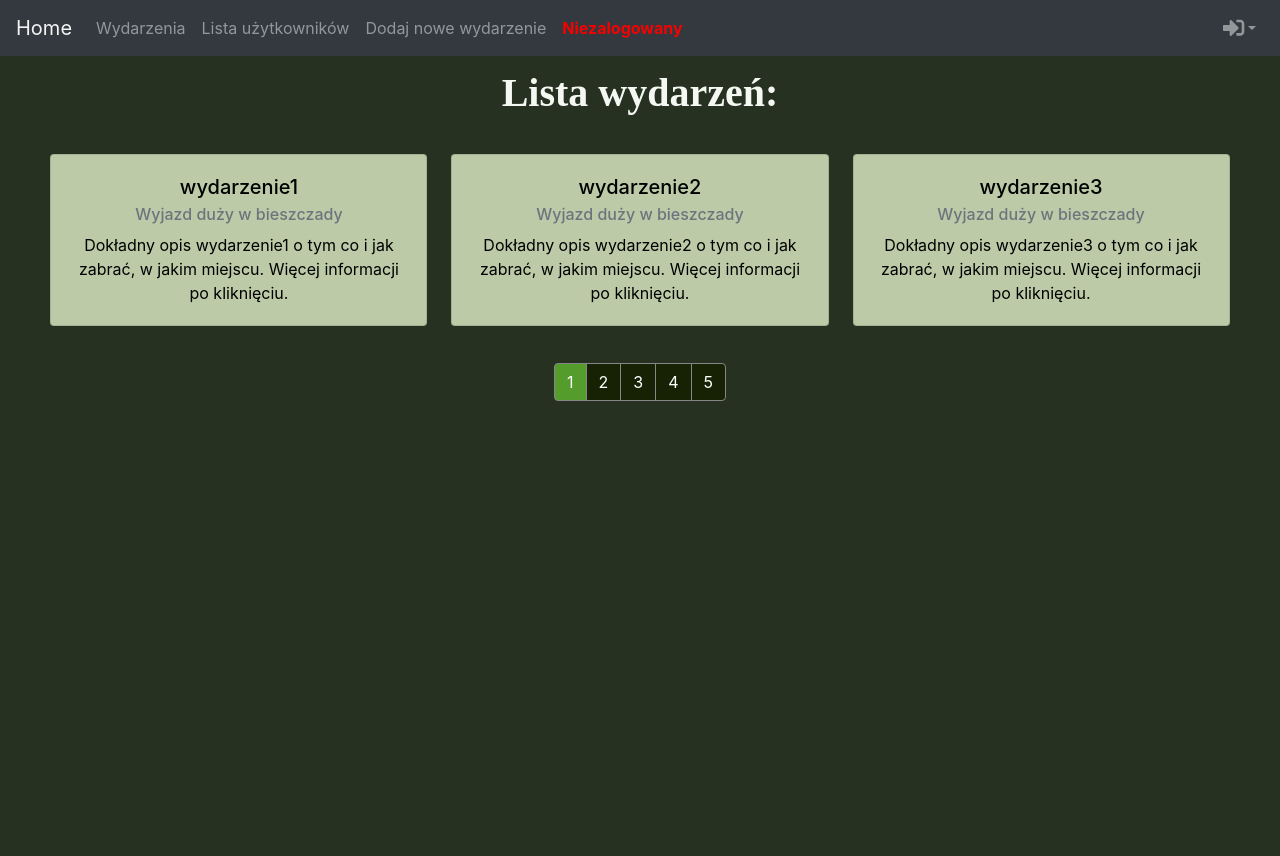
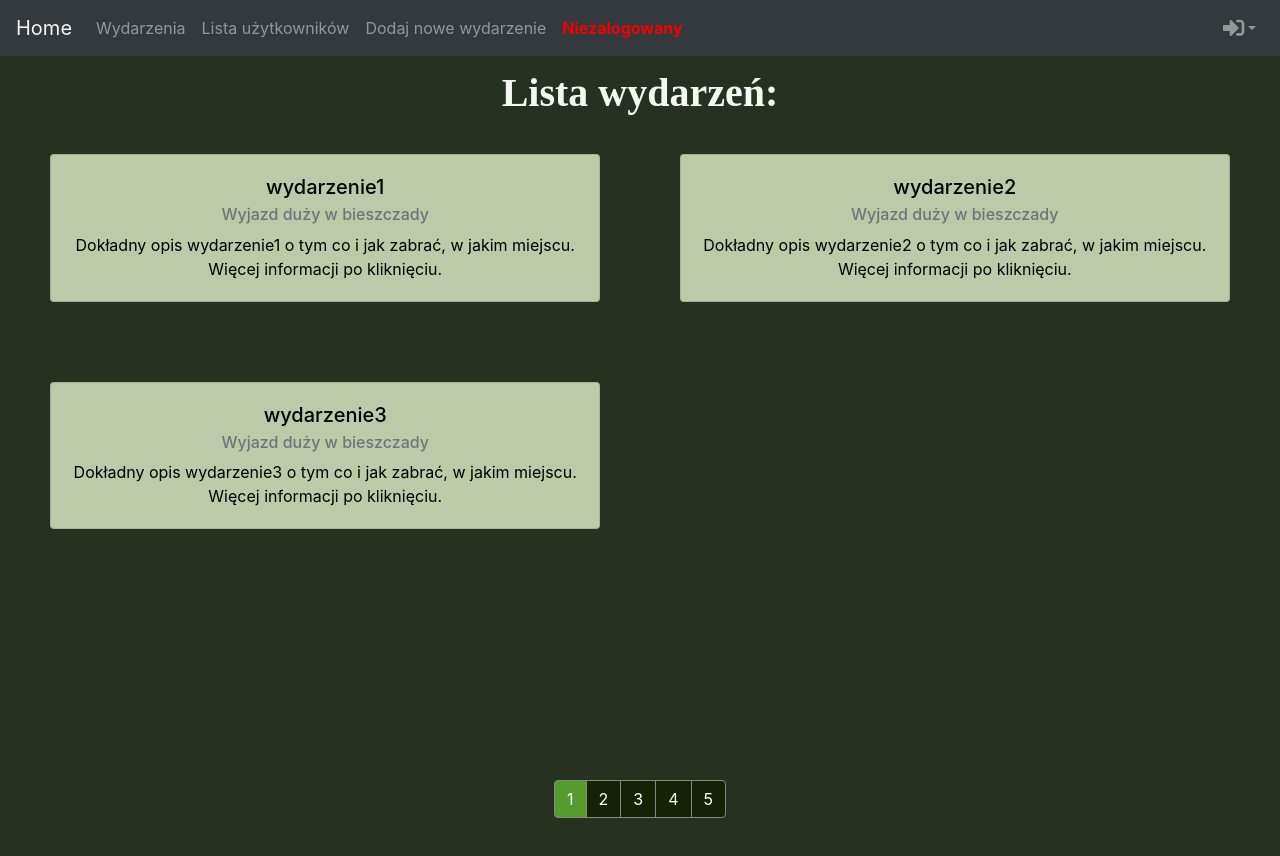
Before and after one commit to kubwosz/event-support-app-frontside, a React (Create React App) app in the folder event-support-app/: page / in a window 1280 px wide. Shown: the top 856 px of the page. Before the commit the page ends 800 px from the top, so only its background shows below. Built offline with nearby package versions, Linux system fonts and the light colour scheme.

Commit message:
added some flexability to the list of events

```diff
--- a/event-support-app/src/components/events_list/index.jsx
+++ b/event-support-app/src/components/events_list/index.jsx
@@ -99,11 +99,6 @@ class EventsList extends React.Component {
         <div className="grid-wrapper">{events}</div>
 
         <Pagination>{items}</Pagination>
-        {/* <Pagination
-          active={this.state.activePage}
-          onPageChange={this.handlePaginationChange}
-          key={this.state.totalPages}
-        /> */}
       </div>
     );
   }
--- a/event-support-app/src/components/events_list/style.css
+++ b/event-support-app/src/components/events_list/style.css
@@ -1,14 +1,14 @@
 .grid-wrapper{
     display: grid;
-    grid-template-columns: repeat(3, 1fr);
-    grid-gap: 1.5rem;
-    grid-auto-flow: dense;
+    grid-template-columns: repeat(auto-fit, minmax(400px, 1fr));
+    grid-gap: 5rem;
     margin: 3%;
 }
+
+
 .grid-item{
-    display: flex;
-    justify-content: center;
-    align-items: center;
+    height: auto;
+    width: auto;
     cursor: pointer;
     color: black;
     background-color: rgb(188, 202, 168);
@@ -16,11 +16,12 @@
 
 #EventsList{
     margin-top: 1%;
+    justify-content: center;
 }
 
 .pagination{
     justify-content: center;
-    margin: 2%;
+    margin: 20%;
 }
 
 .page-link{
```
